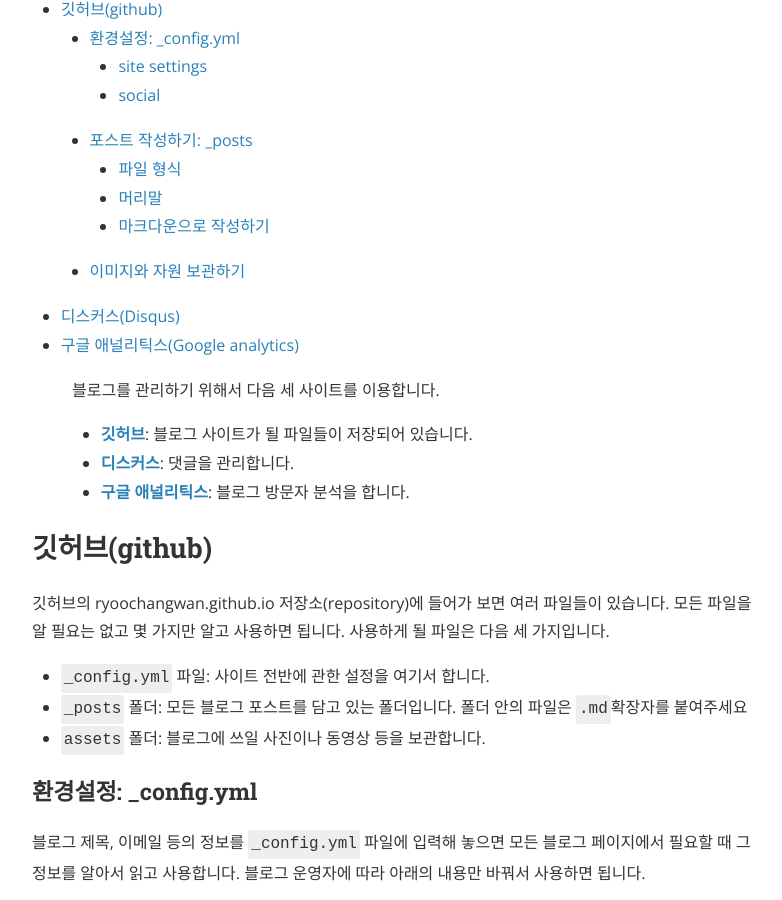
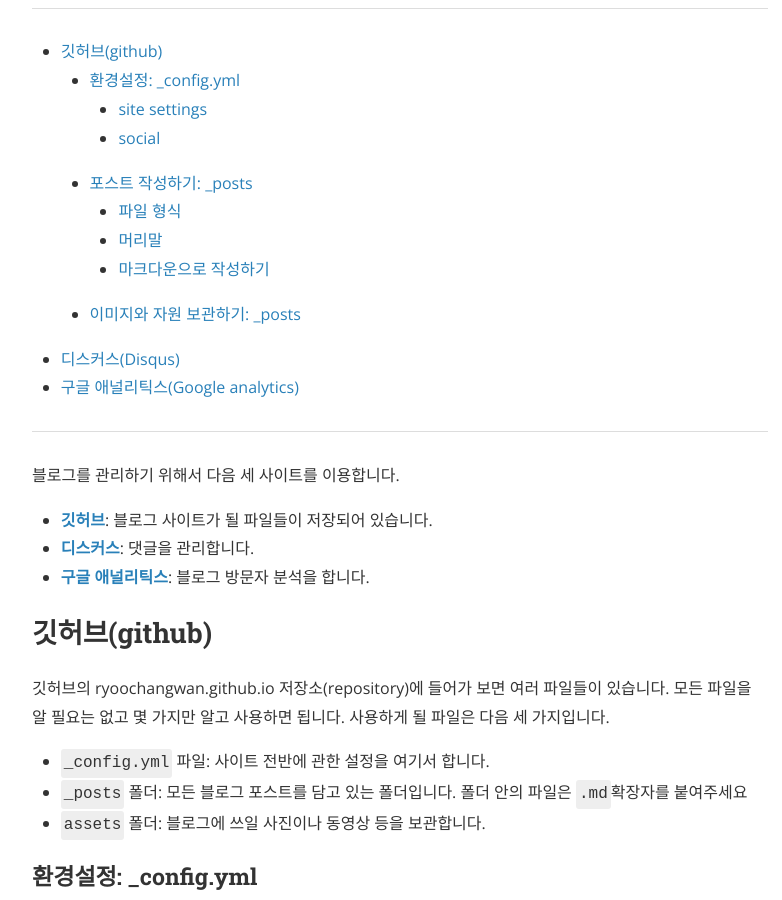
Before and after one commit to ryoochangwan/ryoochangwan.github.io, a Jekyll site: the page built from _posts/2017-12-12-blog-manage-manual.md, in a window 1280 px wide and 900 px high, scrolled down 361 px. Shown: the whole window, without its empty margins (240-1022 px from the left). Built offline with Jekyll 4.4.1, drawn with Linux system fonts in a browser that asks for light colours; nearby versions of some CDN libraries; comment, search, counter and statistics services are not loaded; some of the changed text lies outside the part shown.

Commit message:
Update 2017-12-12-blog-manage-manual.md

```diff
--- a/_posts/2017-12-12-blog-manage-manual.md
+++ b/_posts/2017-12-12-blog-manage-manual.md
@@ -7,14 +7,18 @@
 tags: manual
 ---
 
+- - -
+
 * Kramdown table of contents
 {:toc .toc}
 
->블로그를 관리하기 위해서 다음 세 사이트를 이용합니다.
->
->* __[깃허브](https://github.com/)__: 블로그 사이트가 될 파일들이 저장되어 있습니다.
->* __[디스커스](https://disqus.com/)__: 댓글을 관리합니다.
->* __[구글 애널리틱스](https://www.google.com/analytics/)__: 블로그 방문자 분석을 합니다.
+- - -
+
+블로그를 관리하기 위해서 다음 세 사이트를 이용합니다.
+
+* __[깃허브](https://github.com/)__: 블로그 사이트가 될 파일들이 저장되어 있습니다.
+* __[디스커스](https://disqus.com/)__: 댓글을 관리합니다.
+* __[구글 애널리틱스](https://www.google.com/analytics/)__: 블로그 방문자 분석을 합니다.
 
 ## 깃허브(github)
 
@@ -127,7 +131,7 @@
 
 마크다운 문법 정리는 이 문서 제일 첫 부분에 있습니다.
 
-### 이미지와 자원 보관하기
+### 이미지와 자원 보관하기: _posts
 
 웹페이지에서 사용된 이미지 등은 모두 `_assets`폴더에 보관합니다. 그리고 각 자원의 경로만 알고 사용하면 됩니다.
 
```
